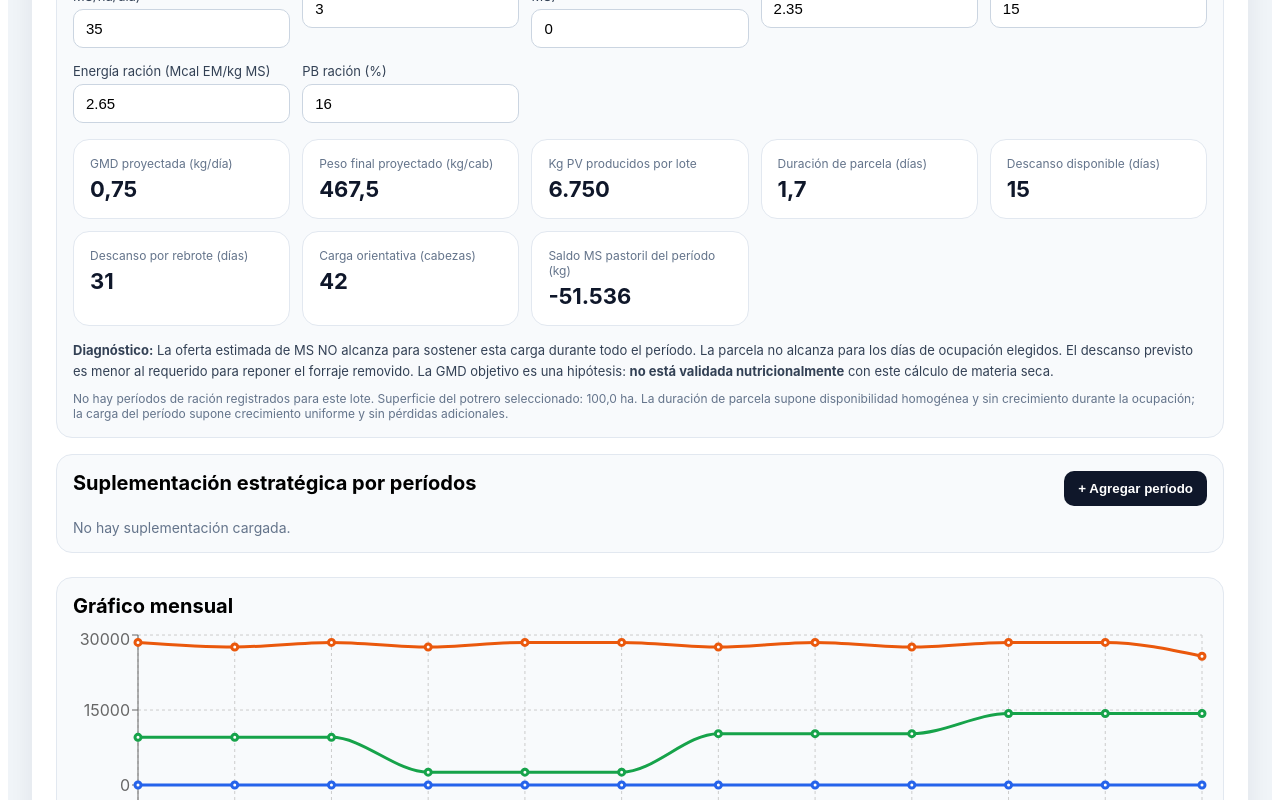
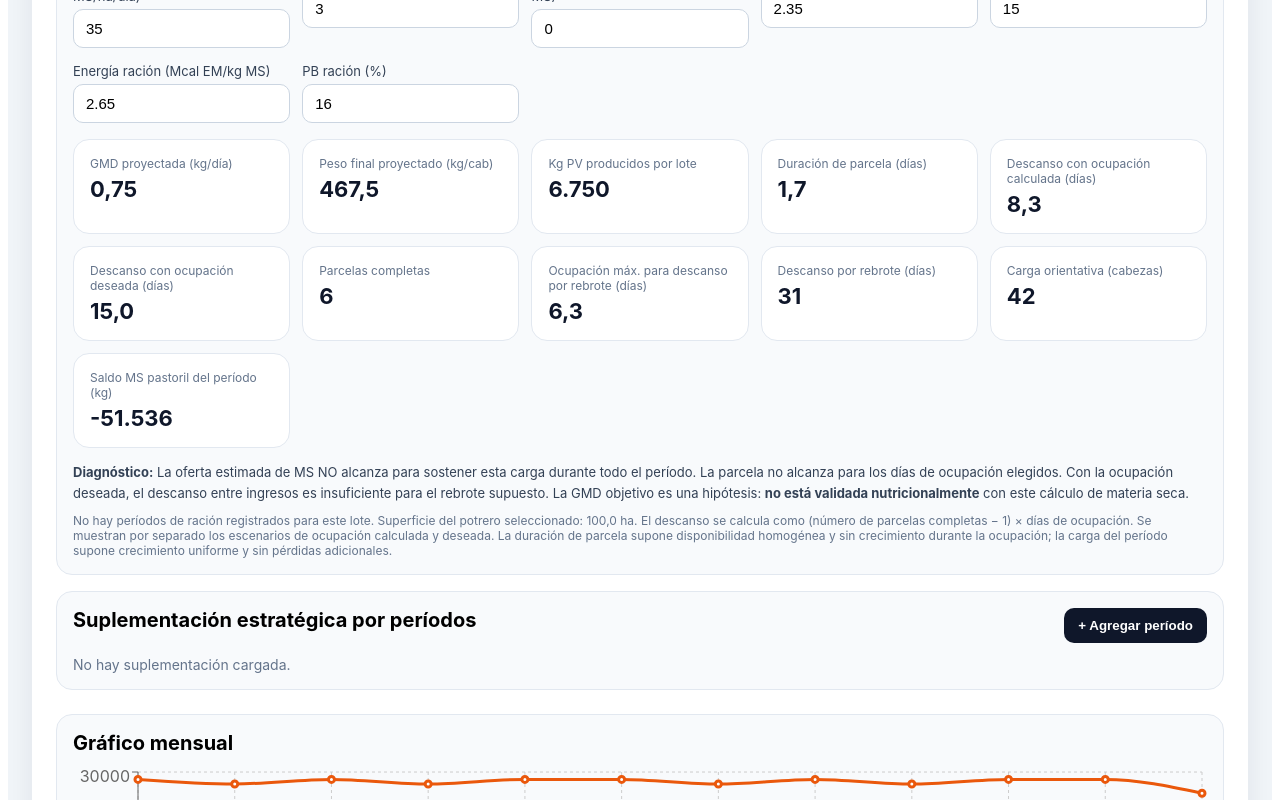
Before and after one commit to Facundo-lp/balance-forrajero, a React (Vite) app: page / in a window 1280 px wide. Shown: the part 1960-2760 px from the top of the page. Built offline with nearby package versions, Linux system fonts and the light colour scheme.

Commit message:
Update App.jsx

```diff
--- a/src/App.jsx
+++ b/src/App.jsx
@@ -412,8 +412,11 @@ function ProductionPlanner({ herd, paddocks, supplements }) {
   const dailyDm = heads * avgWeight * intakePct;
   const dailyPasture = dailyDm * (1-share);
   const parcelDays = dailyPasture > 0 ? parcel * usablePerHa / dailyPasture : 0;
-  const rest = Math.max(0, (Math.floor(grazingArea / Math.max(0.01, parcel)) - 1) * positive(occupancy));
+  const parcelCount = parcel > 0 ? Math.floor(grazingArea / parcel) : 0;
+  const rest = parcelCount > 1 ? (parcelCount - 1) * parcelDays : 0;
+  const plannedRest = parcelCount > 1 ? (parcelCount - 1) * positive(occupancy) : 0;
   const regrowthDays = positive(growth) > 0 ? Math.max(0, (positive(entryMass)-positive(residual)) / positive(growth)) : Infinity;
+  const maxOccupancyForRest = parcelCount > 1 && Number.isFinite(regrowthDays) ? regrowthDays / (parcelCount - 1) : 0;
   const periodSupply = grazingArea * usablePerHa + grazingArea * positive(growth) * d * positive(utilization) / 100;
   const periodNeed = dailyPasture * d;
   const carryingHeads = heads > 0 && periodNeed > 0 ? Math.floor(heads * periodSupply / periodNeed) : 0;
@@ -447,18 +450,21 @@ function ProductionPlanner({ herd, paddocks, supplements }) {
       {cell("Peso final proyectado (kg/cab)",fmt(endWeight))}
       {cell("Kg PV producidos por lote",fmt(heads * chosenGmd * d,0))}
       {cell("Duración de parcela (días)",dailyPasture>0?fmt(parcelDays):"Sin pastoreo")}
-      {cell("Descanso disponible (días)",fmt(rest,0))}
+      {cell("Descanso con ocupación calculada (días)",parcelCount>1?fmt(rest):"Sin rotación")}
+      {cell("Descanso con ocupación deseada (días)",parcelCount>1?fmt(plannedRest):"Sin rotación")}
+      {cell("Parcelas completas",fmt(parcelCount,0))}
+      {cell("Ocupación máx. para descanso por rebrote (días)",parcelCount>1?fmt(maxOccupancyForRest):"—")}
       {cell("Descanso por rebrote (días)",fmt(regrowthDays,0))}
       {cell("Carga orientativa (cabezas)",fmt(carryingHeads,0))}
       {cell("Saldo MS pastoril del período (kg)",fmt(periodSupply-periodNeed,0))}
     </div>
     <div style={{marginTop:14,fontSize:13,lineHeight:1.65,color:"#334155"}}>
       <strong>Diagnóstico:</strong> {dailyPasture<=0 ? "La dieta configurada no requiere pastoreo." : periodSupply >= periodNeed ? "La oferta estimada de MS alcanza para el período; falta verificar calidad y distribución diaria." : "La oferta estimada de MS NO alcanza para sostener esta carga durante todo el período."}
-      {dailyPasture>0 && <span> {parcelDays < positive(occupancy) ? "La parcela no alcanza para los días de ocupación elegidos." : "La parcela cubre la ocupación elegida."} {rest < regrowthDays ? "El descanso previsto es menor al requerido para reponer el forraje removido." : "El descanso estimado permitiría recuperar el forraje removido."}</span>}
+      {dailyPasture>0 && <span> {parcelDays < positive(occupancy) ? "La parcela no alcanza para los días de ocupación elegidos." : "La parcela cubre la ocupación elegida."} {parcelCount<2 ? "No hay suficientes parcelas completas para calcular una rotación." : plannedRest < regrowthDays ? "Con la ocupación deseada, el descanso entre ingresos es insuficiente para el rebrote supuesto." : "Con la ocupación deseada, el descanso entre ingresos alcanza el tiempo de rebrote supuesto."} {parcelCount>1 && parcelDays>positive(occupancy) ? "La duración por disponibilidad es mayor que la ocupación deseada: deberás salir antes y dejar forraje remanente adicional, o subdividir las parcelas." : ""}</span>}
       {mode==="target" && <span> La GMD objetivo es una hipótesis: <strong>no está validada nutricionalmente</strong> con este cálculo de materia seca.</span>}
       {mode==="estimated" && <span> La GMD por energía es una <strong>aproximación exploratoria, no un modelo validado</strong>; no evalúa requerimientos de proteína metabolizable ni limitaciones de consumo. PB ponderada: {fmt(dietProtein)}%.</span>}
     </div>
-    <div style={{marginTop:8,fontSize:12,color:"#64748b"}}>{rationNote} Superficie del potrero seleccionado: {fmt(fieldArea)} ha. La duración de parcela supone disponibilidad homogénea y sin crecimiento durante la ocupación; la carga del período supone crecimiento uniforme y sin pérdidas adicionales.</div>
+    <div style={{marginTop:8,fontSize:12,color:"#64748b"}}>{rationNote} Superficie del potrero seleccionado: {fmt(fieldArea)} ha. El descanso se calcula como (número de parcelas completas − 1) × días de ocupación. Se muestran por separado los escenarios de ocupación calculada y deseada. La duración de parcela supone disponibilidad homogénea y sin crecimiento durante la ocupación; la carga del período supone crecimiento uniforme y sin pérdidas adicionales.</div>
   </div>;
 }
 
```
